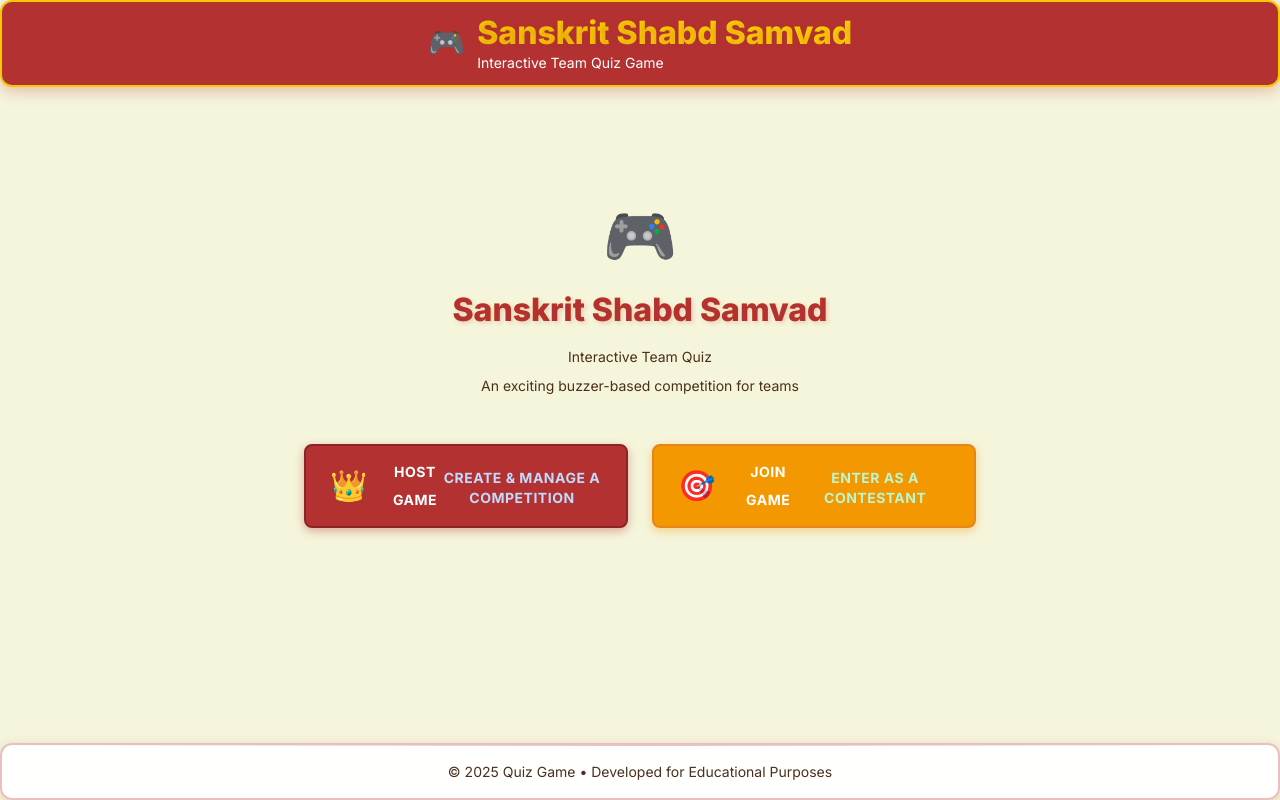
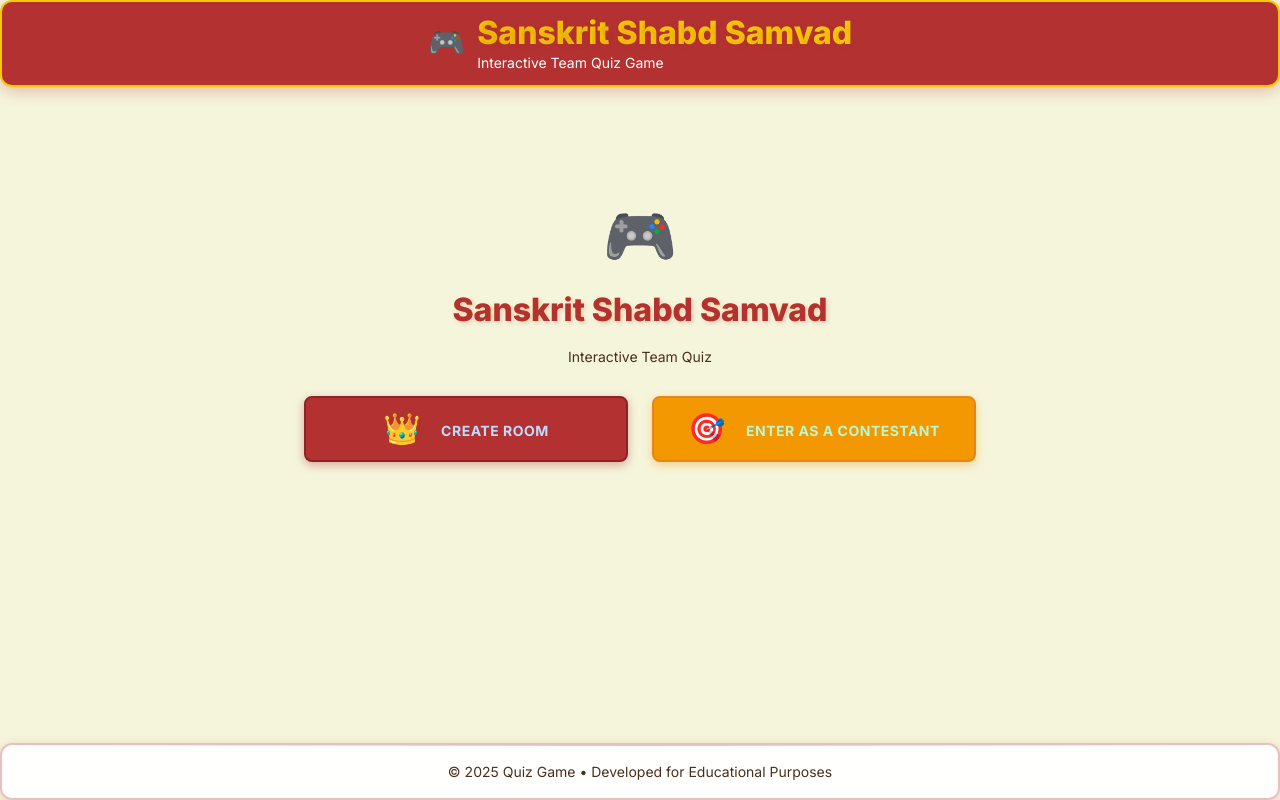
Before and after one commit to SomyaDwivedi/sanskrit-game-client, a React (Create React App) app in the folder frontend/: page / in a window 1280 px wide. Built offline with nearby package versions, Linux system fonts and the light colour scheme.

Commit message:
feat: update HomePage text for clarity and consistency in game room creation

```diff
--- a/frontend/src/pages/HomePage.tsx
+++ b/frontend/src/pages/HomePage.tsx
@@ -16,10 +16,8 @@ const HomePage: React.FC = () => {
           <h1 className="text-5xl md:text-7xl font-bold mb-4 bg-gradient-to-r from-orange-400 via-yellow-400 to-orange-400 bg-clip-text text-transparent animate-gradient">
             Sanskrit Shabd Samvad
           </h1>
-          <p className="text-xl text-slate-300 mb-2">Interactive Team Quiz</p>
-          <p className="text-lg text-slate-400 mb-12">
-            An exciting buzzer-based competition for teams
-          </p>
+          <p className="text-xl text-slate-300 mb-2">Interactive Team Quiz</p><br></br>
+
         </AnimatedCard>
 
         <div className="flex flex-col md:flex-row gap-6 max-w-2xl mx-auto">
@@ -35,9 +33,9 @@ const HomePage: React.FC = () => {
                 </span>
               }
             >
-              HOST GAME
+
               <span className="block text-sm text-blue-200 mt-1">
-                Create & manage a competition
+                Create Room
               </span>
             </Button>
           </AnimatedCard>
@@ -54,7 +52,6 @@ const HomePage: React.FC = () => {
                 </span>
               }
             >
-              JOIN GAME
               <span className="block text-sm text-green-200 mt-1">
                 Enter as a contestant
               </span>
```
